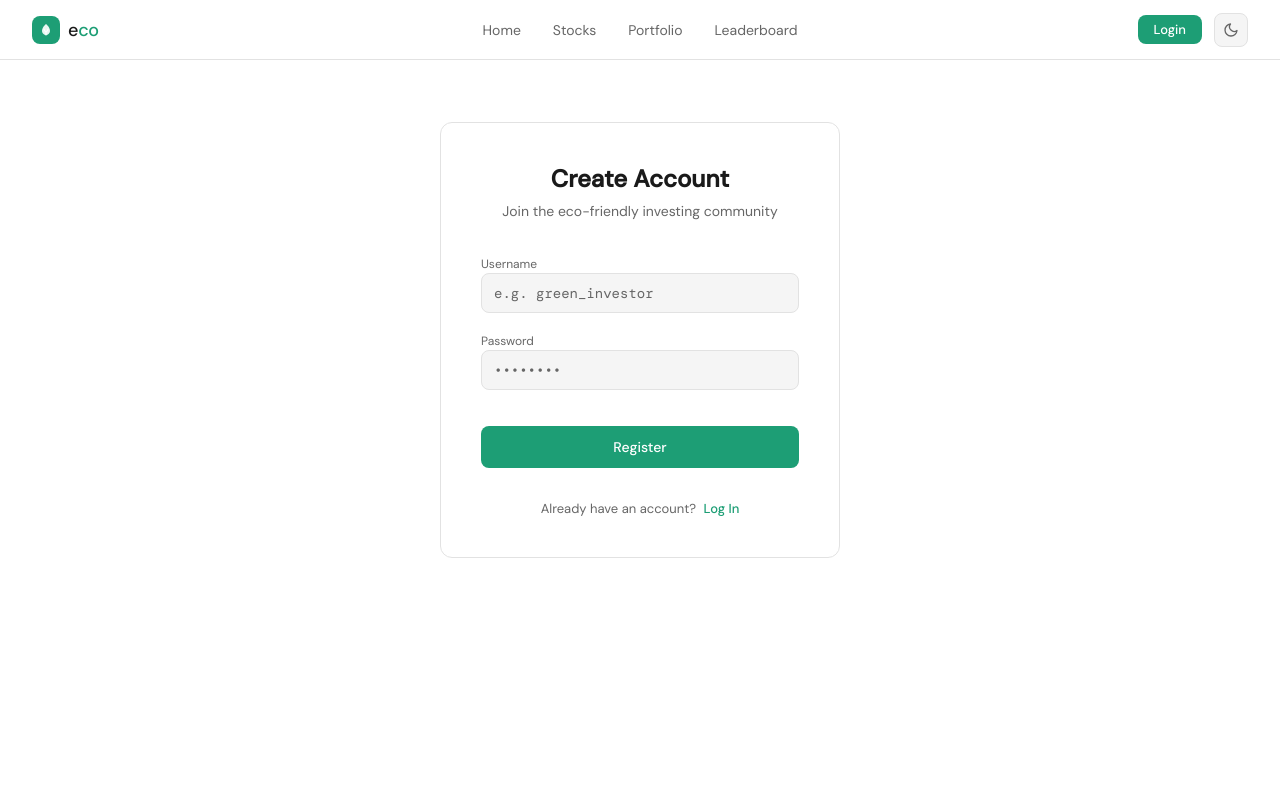
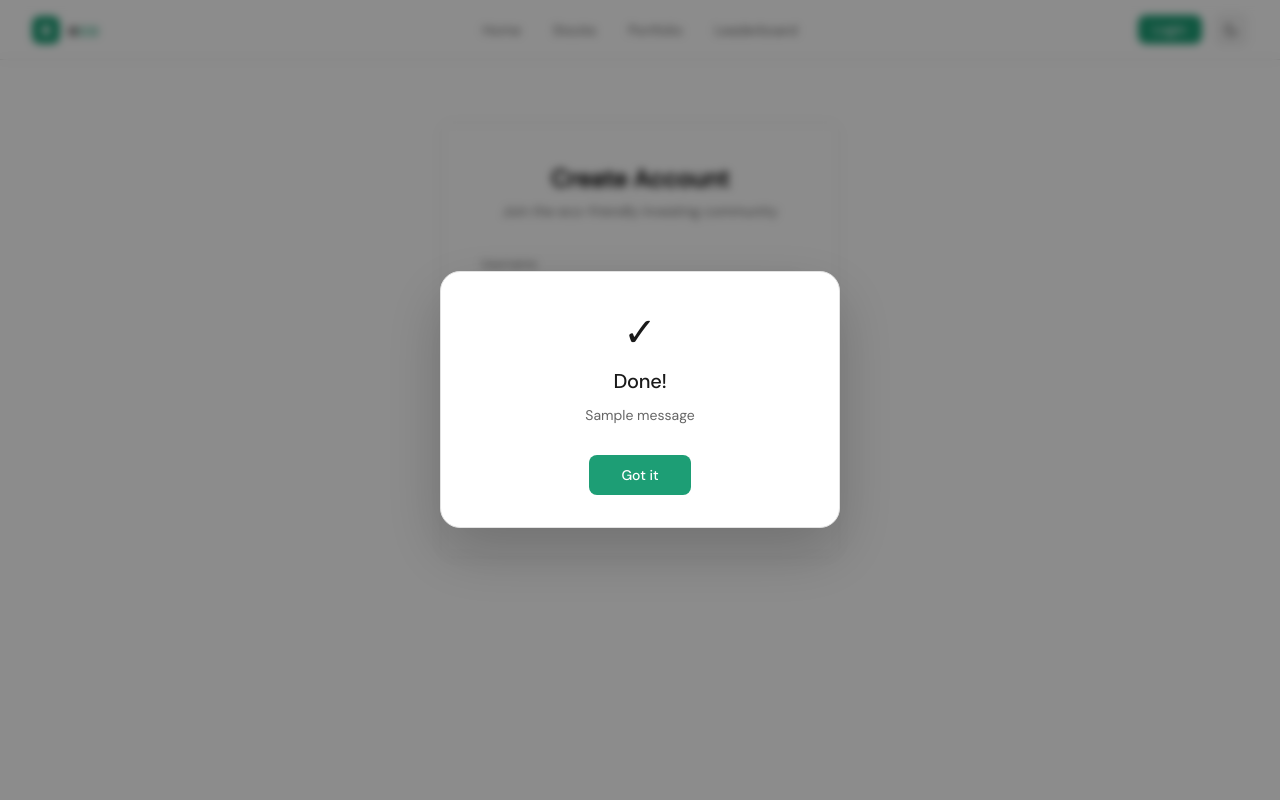
Before and after one commit to nebeux/eco, a Flask app: page /register in a window 1280 px wide. Run offline with Flask 3, Linux system fonts and the light colour scheme; tables that the repository leaves empty hold one stand-in row (values such as "Sample post"); one stand-in notice (Sample message) is shown.

Commit message:
added api rate limit alert

```diff
--- a/app.py
+++ b/app.py
@@ -158,11 +158,15 @@ def stocks():
 @app.route('/stock/<symbol>')
 def stock(symbol):
     symbol = symbol.upper()
-    profile = get_company_profile(symbol)
-    quote   = get_quote(symbol)
-    metrics = get_metrics(symbol)
-    rec     = get_recommendations(symbol)
-    esg     = get_esg(symbol, profile.get("finnhubIndustry", "Technology"))
+    try:
+        profile = get_company_profile(symbol)
+        quote   = get_quote(symbol)
+        metrics = get_metrics(symbol)
+        rec     = get_recommendations(symbol)
+        esg     = get_esg(symbol, profile.get("finnhubIndustry", "Technology"))
+    except Exception:
+        flash("Sorry, we hit our API call limit — try again in about 2 minutes and you should be fine :)", "api_limit")
+        return redirect(url_for('index'))
 
     # pass user's current holding for this stock if logged in
     user = get_current_user()
--- a/templates/base.html
+++ b/templates/base.html
@@ -237,6 +237,87 @@
   </div>
 </nav>
 
+{% with messages = get_flashed_messages(with_categories=true) %}
+  {% if messages %}
+    {% for category, message in messages %}
+    <div class="eco-modal-backdrop" id="ecoModal">
+      <div class="eco-modal eco-modal--{{ category }}">
+        <div class="eco-modal-icon">{% if category == 'api_limit' %}⏱️{% elif category == 'error' %}⚠️{% else %}✓{% endif %}</div>
+        <div class="eco-modal-title">{% if category == 'api_limit' %}Hold tight{% elif category == 'error' %}Something went wrong{% else %}Done!{% endif %}</div>
+        <div class="eco-modal-msg">{{ message }}</div>
+        <button class="eco-modal-btn" onclick="document.getElementById('ecoModal').remove()">Got it</button>
+      </div>
+    </div>
+    {% endfor %}
+  {% endif %}
+{% endwith %}
+
+<style>
+  .eco-modal-backdrop {
+    position: fixed;
+    inset: 0;
+    background: rgba(0, 0, 0, 0.45);
+    backdrop-filter: blur(4px);
+    -webkit-backdrop-filter: blur(4px);
+    z-index: 9999;
+    display: flex;
+    align-items: center;
+    justify-content: center;
+    animation: backdropIn 0.2s ease both;
+  }
+  @keyframes backdropIn {
+    from { opacity: 0; }
+    to   { opacity: 1; }
+  }
+  .eco-modal {
+    background: var(--card-bg);
+    border: 0.5px solid var(--border);
+    border-radius: 20px;
+    padding: 2.5rem 2rem 2rem;
+    max-width: 400px;
+    width: calc(100% - 3rem);
+    text-align: center;
+    box-shadow: 0 24px 60px rgba(0, 0, 0, 0.2);
+    animation: modalIn 0.3s cubic-bezier(0.34, 1.56, 0.64, 1) both;
+  }
+  @keyframes modalIn {
+    from { opacity: 0; transform: scale(0.92) translateY(12px); }
+    to   { opacity: 1; transform: scale(1) translateY(0); }
+  }
+  .eco-modal-icon {
+    font-size: 40px;
+    margin-bottom: 1rem;
+    line-height: 1;
+  }
+  .eco-modal-title {
+    font-size: 20px;
+    font-weight: 500;
+    color: var(--text);
+    letter-spacing: -0.3px;
+    margin-bottom: 0.6rem;
+  }
+  .eco-modal-msg {
+    font-size: 14px;
+    color: var(--muted);
+    line-height: 1.7;
+    margin-bottom: 1.75rem;
+  }
+  .eco-modal-btn {
+    background: var(--green);
+    color: white;
+    border: none;
+    padding: 11px 32px;
+    border-radius: 8px;
+    font-size: 14px;
+    font-weight: 500;
+    font-family: 'DM Sans', sans-serif;
+    cursor: pointer;
+    transition: background 0.2s, transform 0.1s;
+  }
+  .eco-modal-btn:hover  { background: var(--green-dark); }
+  .eco-modal-btn:active { transform: scale(0.97); }
+</style>
+
 {% block content %}{% endblock %}
 
 <script>
```
